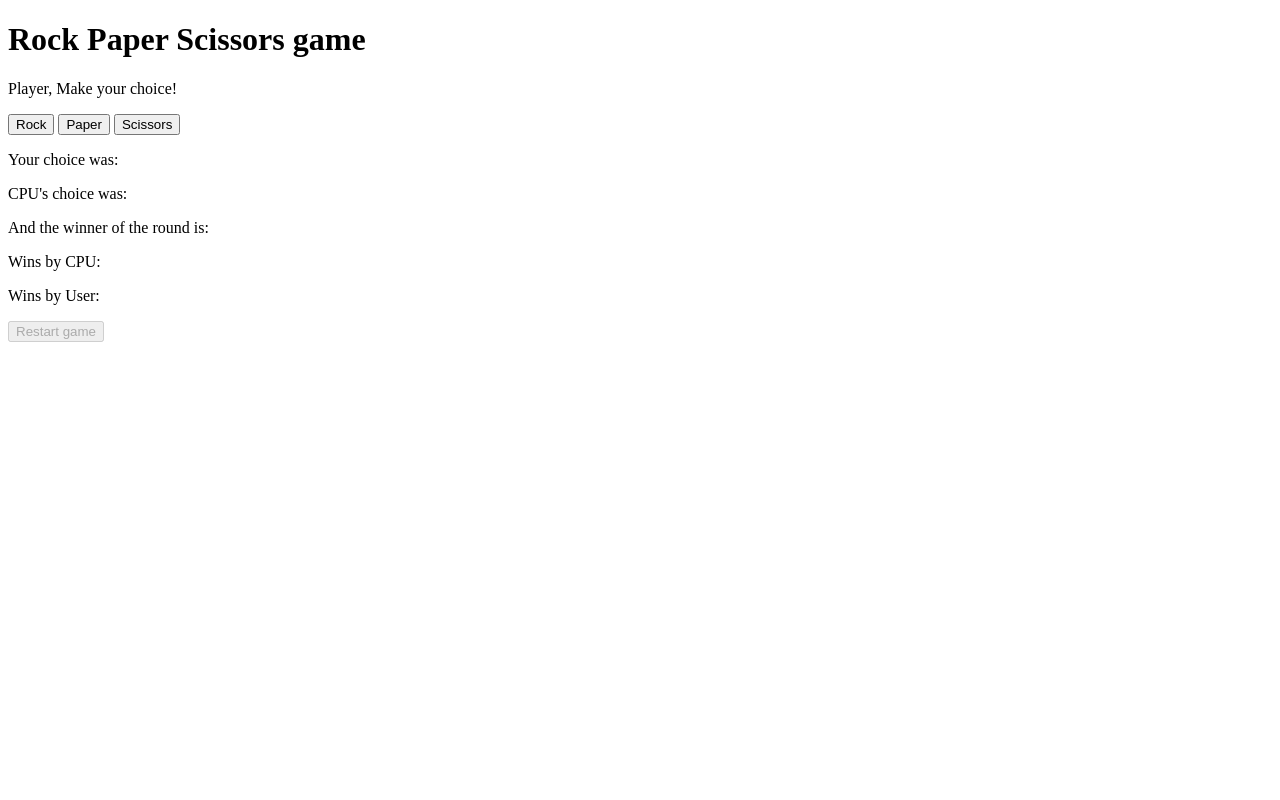
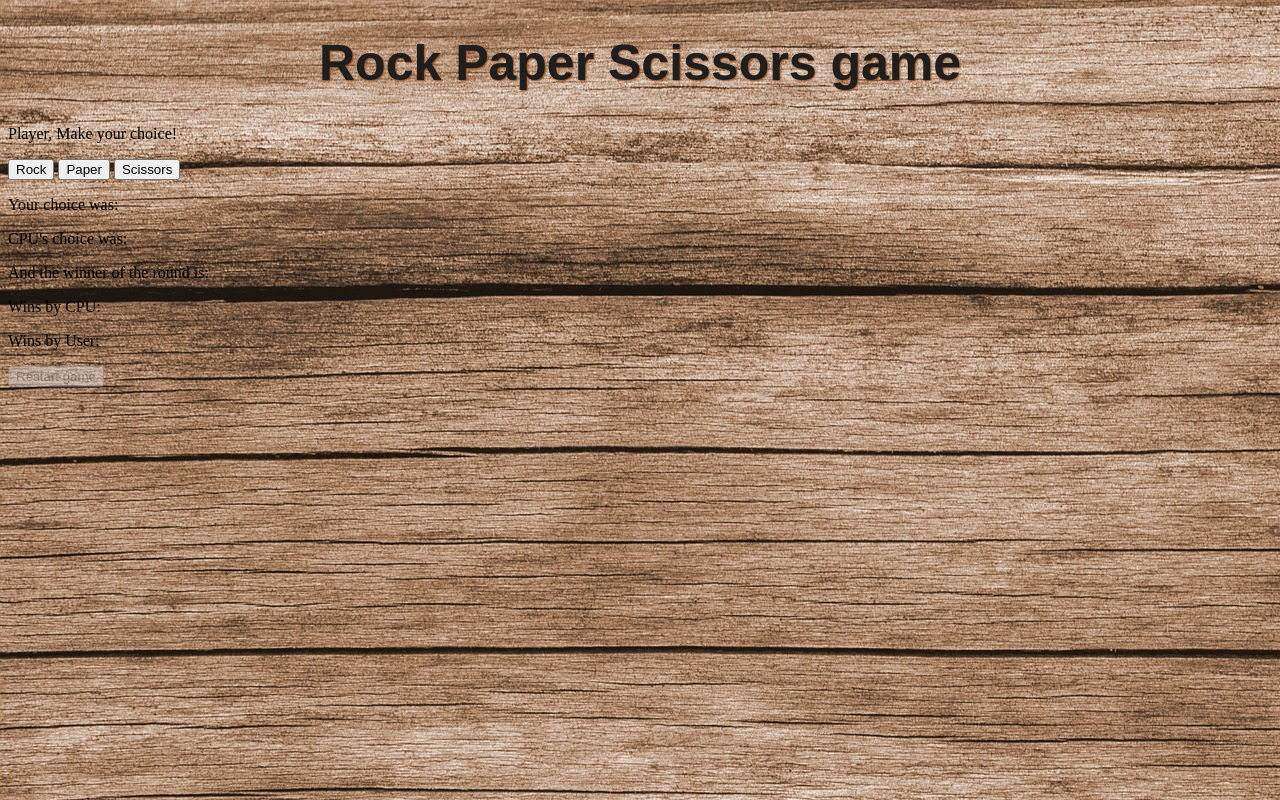
Before and after one commit to mhmattih/rock-paper-scissors, a plain HTML site: page index.html in a window 1280 px wide. Drawn offline with Linux system fonts and the light colour scheme.

Commit message:
Add styles.css and background to main page

```diff
--- a/index.html
+++ b/index.html
@@ -2,9 +2,12 @@
 <html lang="en">
 <head>
     <meta charset="UTF-8">
+    <meta http-equiv="X-UA-Compatible" content="IE=edge">
     <meta name="viewport" content="width=device-width, initial-scale=1.0">
     <script src="app.js" defer></script>
+    <link rel="stylesheet" href="style.css">
     <title>Rock Paper Scissors</title>
+
 </head>
 <body>
     <h1>Rock Paper Scissors game</h1>
--- /dev/null
+++ b/style.css
@@ -0,0 +1,12 @@
+body{
+    background-image: url("./images/wood-591631_1920.jpg");
+}
+
+h1{
+    color:rgb(31, 30, 30);
+    text-shadow: 1px 1px 2px rgb(143, 68, 15);
+
+    text-align: center;
+    font-family:Sans-serif, serif;
+    font-size: 50px;
+}
```
Also changed, not shown: images/paper-transparent.png (added), images/scissors-transparent.png (added), images/wood-591631_1920.jpg (added), 2 other files.
